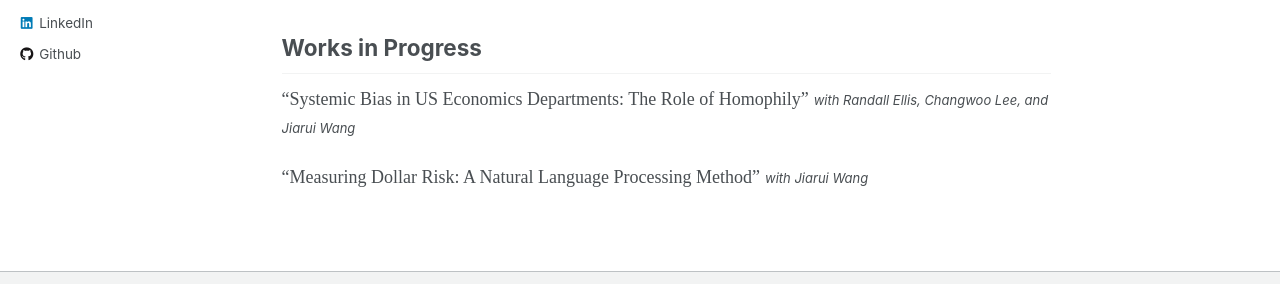
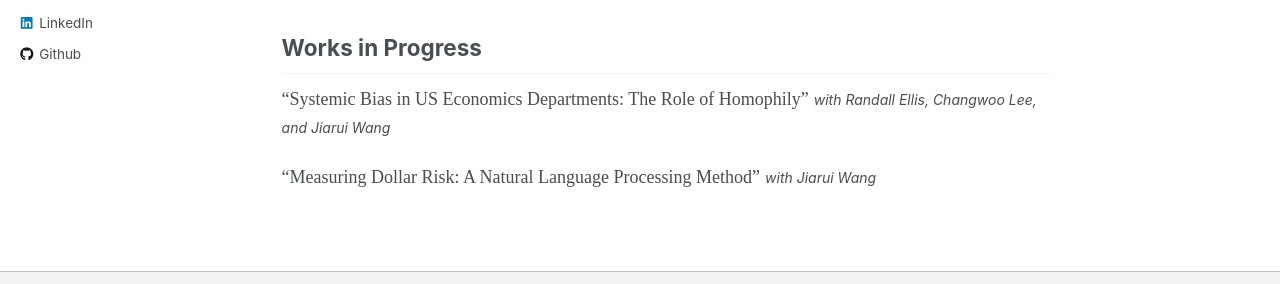
Before and after one commit to Liqiang-Liu/Liqiang-Liu.github.io, a Jekyll site: the page built from _pages/research.md, in a window 1280 px wide. Shown: the part 473-757 px from the top of the page. Built offline with Jekyll 4.4.1, drawn with Linux system fonts in a browser that asks for light colours.

Commit message:
Update research.md

```diff
--- a/_pages/research.md
+++ b/_pages/research.md
@@ -24,6 +24,6 @@ redirect_from:
 
 ## Works in Progress
 
-<span style="font-family: pxfonts;">"Systemic Bias in US Economics Departments: The Role of Homophily"</span> <span style="font-size:13px;"> *with Randall Ellis, Changwoo Lee, and Jiarui Wang* </span>
+<span style="font-family: pxfonts;">"Systemic Bias in US Economics Departments: The Role of Homophily"</span> <span style="font-size:14px;"> *with Randall Ellis, Changwoo Lee, and Jiarui Wang* </span>
 
-<span style="font-family: pxfonts;">"Measuring Dollar Risk: A Natural Language Processing Method"</span> <span style="font-size:13px;"> *with Jiarui Wang* </span>
+<span style="font-family: pxfonts;">"Measuring Dollar Risk: A Natural Language Processing Method"</span> <span style="font-size:14px;"> *with Jiarui Wang* </span>
```
